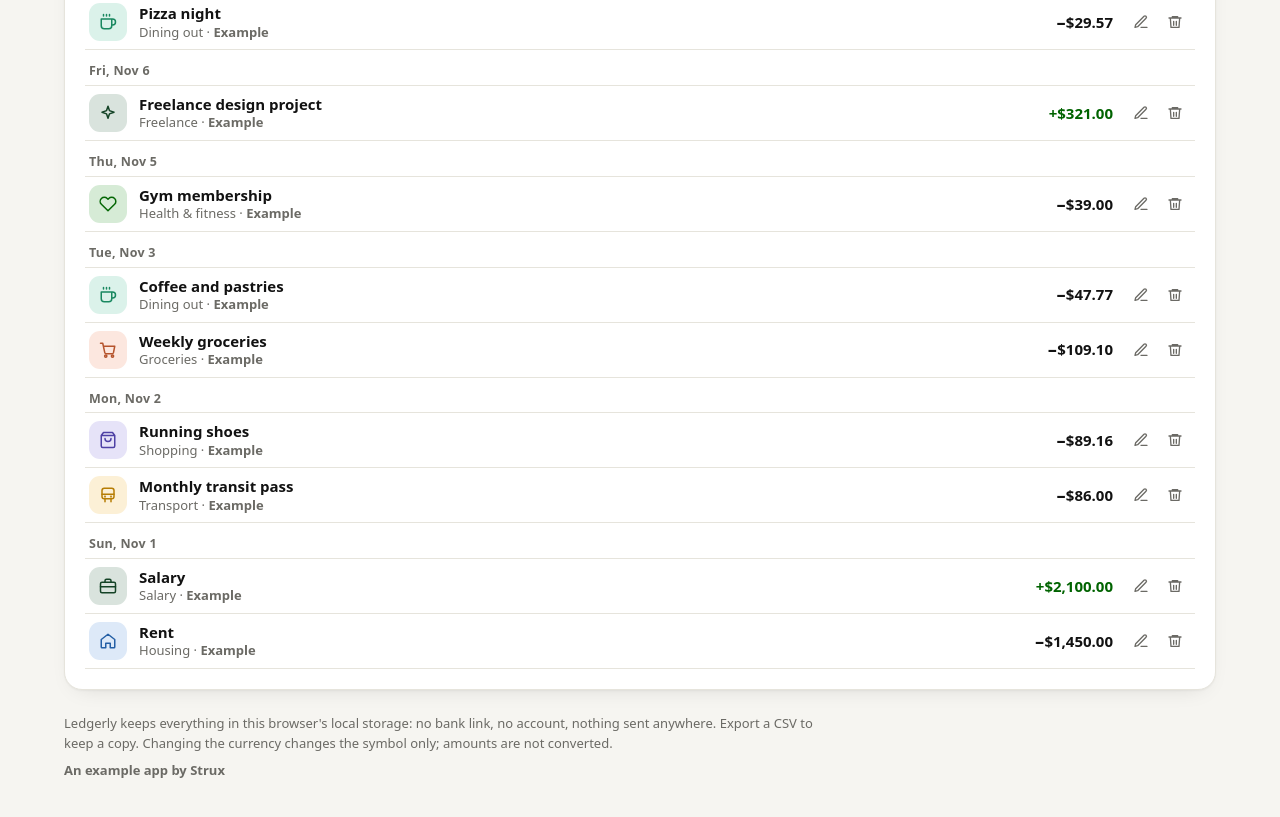
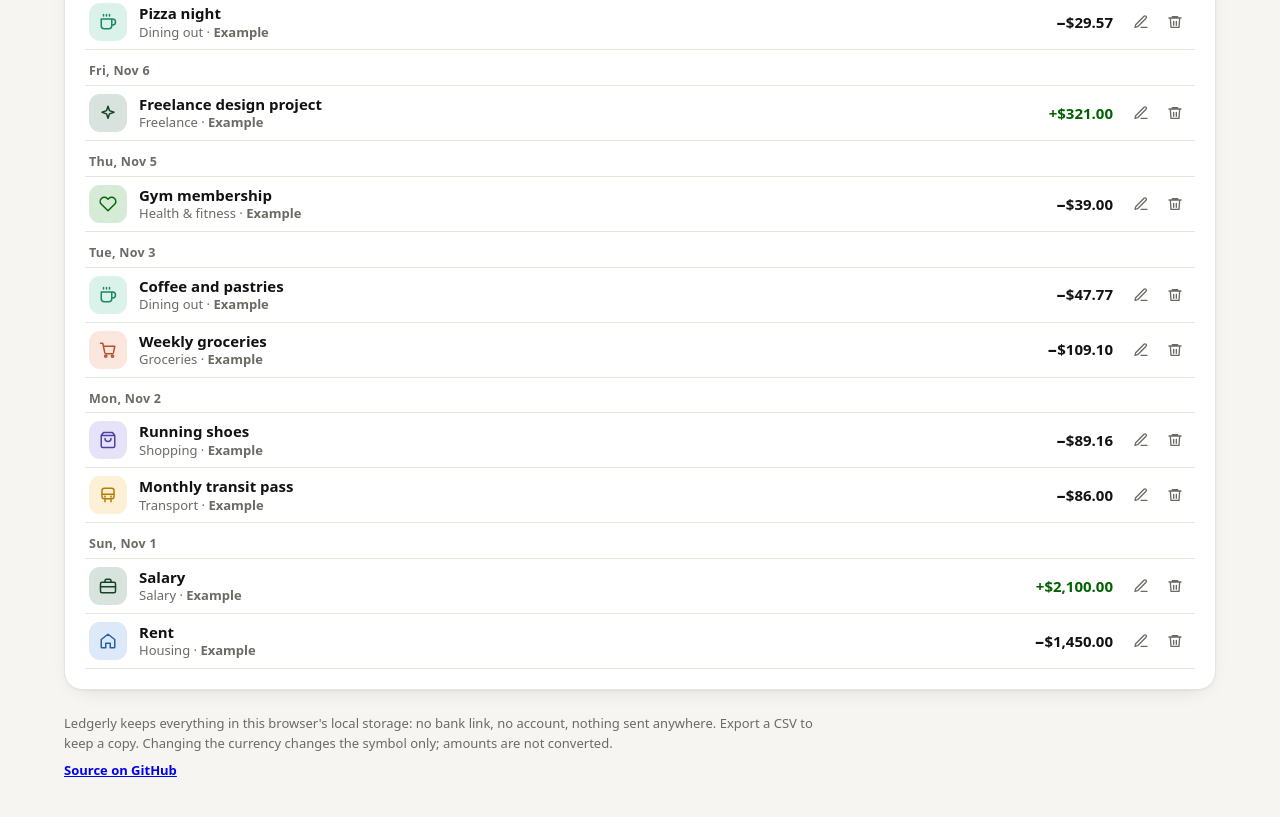
Before and after one commit to iSquare-Lab/ledgerly, a website built with Vite: page index.html in a window 1280 px wide. Shown: the part 2823-3640 px from the top of the page. Built offline with nearby package versions, Linux system fonts and the light colour scheme; files whose address does not match are found by name.

Commit message:
Credit iSquare Lab, link the source, serve the listing icon as favicon

```diff
--- a/index.html
+++ b/index.html
@@ -11,7 +11,7 @@
     <meta name="theme-color" content="#f6f5f1" media="(prefers-color-scheme: light)" />
     <meta name="theme-color" content="#111214" media="(prefers-color-scheme: dark)" />
     <meta name="color-scheme" content="light dark" />
-    <link rel="icon" type="image/svg+xml" href="/favicon.svg" />
+    <link rel="icon" type="image/svg+xml" href="./icon.svg" />
   </head>
   <body>
     <a class="skip-link" href="#main">Skip to your month</a>
@@ -97,7 +97,7 @@
         Ledgerly keeps everything in this browser's local storage: no bank link, no account, nothing sent anywhere. Export
         a CSV to keep a copy. Changing the currency changes the symbol only; amounts are not converted.
       </p>
-      <p class="footer-small">An example app by Strux</p>
+      <p class="footer-small"><a href="https://github.com/iSquare-Lab/ledgerly">Source on GitHub</a></p>
     </footer>
 
     <dialog id="tx-dialog" class="dialog" aria-labelledby="tx-dialog-title">
```
Also changed, not shown: README.md, public/favicon.svg (deleted), 1 other file.
